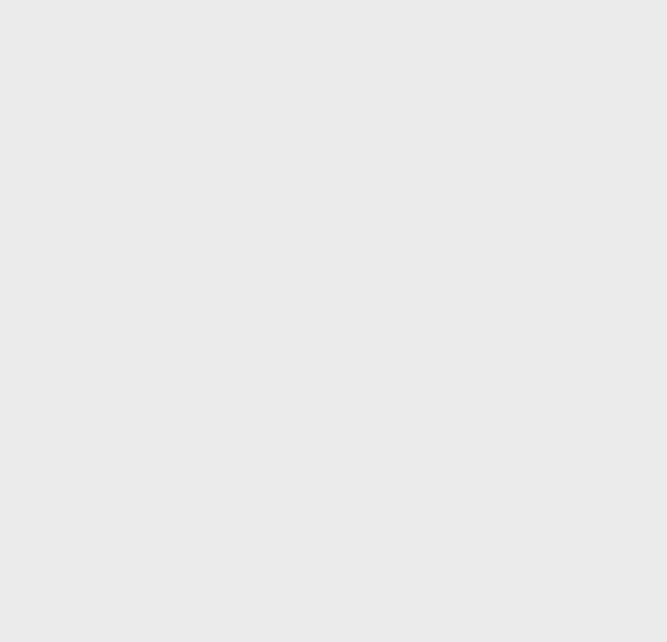
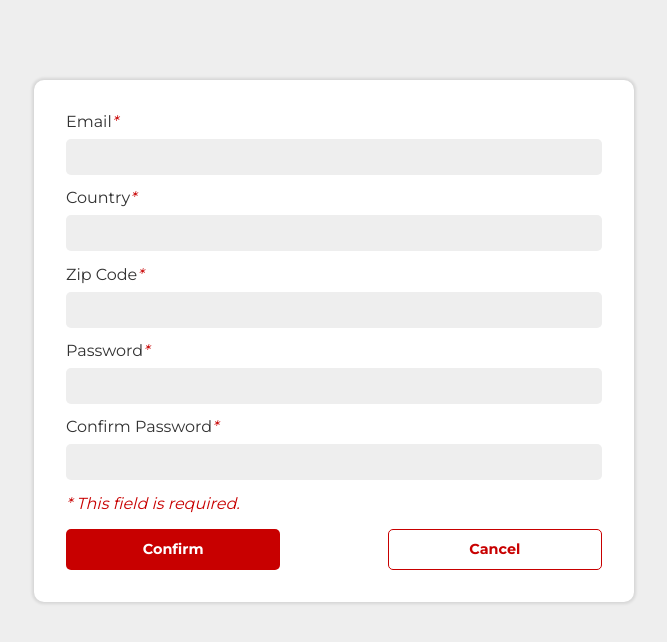
Before and after one commit to aderose/form-validation, a website built with webpack: page dist/index.html in a window 1280 px wide. Shown: the whole page, without its empty margins (306-973 px from the left). Built offline with nearby package versions, Linux system fonts and the light colour scheme.

Commit message:
Create form design

```diff
--- a/dist/index.html
+++ b/dist/index.html
@@ -8,6 +8,26 @@
   </head>
   <body>
     <script src="main.js"></script>
-    <main class="content"></main>
+    <main class="content">
+      <form class="general-form">
+        <label for="email">Email<span class="required">*</span></label>
+        <input type="email" name="email" id="email" required />
+        <label for="country">Country<span class="required">*</span></label>
+        <input type="text" name="country" id="country" required />
+        <label for="zipcode">Zip Code<span class="required">*</span></label>
+        <input type="text" name="zipcode" id="zipcode" required />
+        <label for="password">Password<span class="required">*</span></label>
+        <input type="password" name="password" id="password" required />
+        <label for="confirmpw"
+          >Confirm Password<span class="required">*</span></label
+        >
+        <input type="password" name="confirmpw" id="confirmpw" required />
+        <span class="required">* This field is required.</span>
+        <div class="confirmation">
+          <input type="submit" value="Confirm" class="confirm" />
+          <input type="submit" value="Cancel" class="cancel" />
+        </div>
+      </form>
+    </main>
   </body>
 </html>
--- a/dist/styles.css
+++ b/dist/styles.css
@@ -1,16 +1,106 @@
+@import url('https://fonts.googleapis.com/css2?family=Montserrat:wght@400;700&display=swap');
 /* Basic styling reset */
 * {
-  box-sizing: 0;
+  box-sizing: border-box;
   margin: 0;
   padding: 0;
+  font-family: 'Montserrat', sans-serif;
 }
 
 /* Variables */
 :root {
-  --base: rgb(235, 235, 235);
+  --foreground: rgba(50, 50, 50);
+  --base: #eee;
+  --clear: white;
+  --shadow: rgba(0, 0, 0, 0.1);
+  --important: rgb(200, 0, 0);
+  --highlight: rgba(255, 0, 0, 0.05);
 }
 
 /* General elements */
 body {
   background-color: var(--base);
+  font-size: 16px;
+  width: 100vw;
 }
+
+/* page container */
+.content {
+  width: 100%;
+  max-width: 600px;
+  margin: 5em auto 0 auto;
+}
+
+/* Form */
+.general-form {
+  display: flex;
+  flex-direction: column;
+  color: var(--foreground);
+  background-color: var(--clear);
+  padding: 2em;
+  border-radius: 10px;
+  box-shadow: 0 0 3px 2px var(--shadow);
+}
+
+/* Form elements */
+
+.general-form .required {
+  color: var(--important);
+  font-style: italic;
+}
+
+.general-form input {
+  border: none;
+  background-color: var(--base);
+  margin-bottom: 1em;
+  padding: 0.75em;
+  border-radius: 5px;
+}
+
+.general-form input:hover {
+  filter: brightness(95%);
+}
+
+.general-form input:focus {
+  outline: none;
+}
+
+.general-form label {
+  margin-bottom: 0.5em;
+  pointer-events: none;
+}
+
+/* Form confirmation buttons */
+
+.confirmation {
+  display: flex;
+  justify-content: space-between;
+  margin-top: 1em;
+}
+
+.confirmation input {
+  width: 40%;
+  margin-bottom: 0;
+  font-weight: 700;
+  font-size: 0.9em;
+  cursor: pointer;
+}
+
+.general-form .confirm {
+  background-color: var(--important);
+  color: var(--clear);
+}
+
+.general-form .cancel {
+  background-color: transparent;
+  color: var(--important);
+  border: 1px solid var(--important);
+}
+
+.cancel:hover {
+  background-color: var(--highlight);
+}
+
+.confirmation input:hover {
+  filter: brightness(115%);
+}
```
